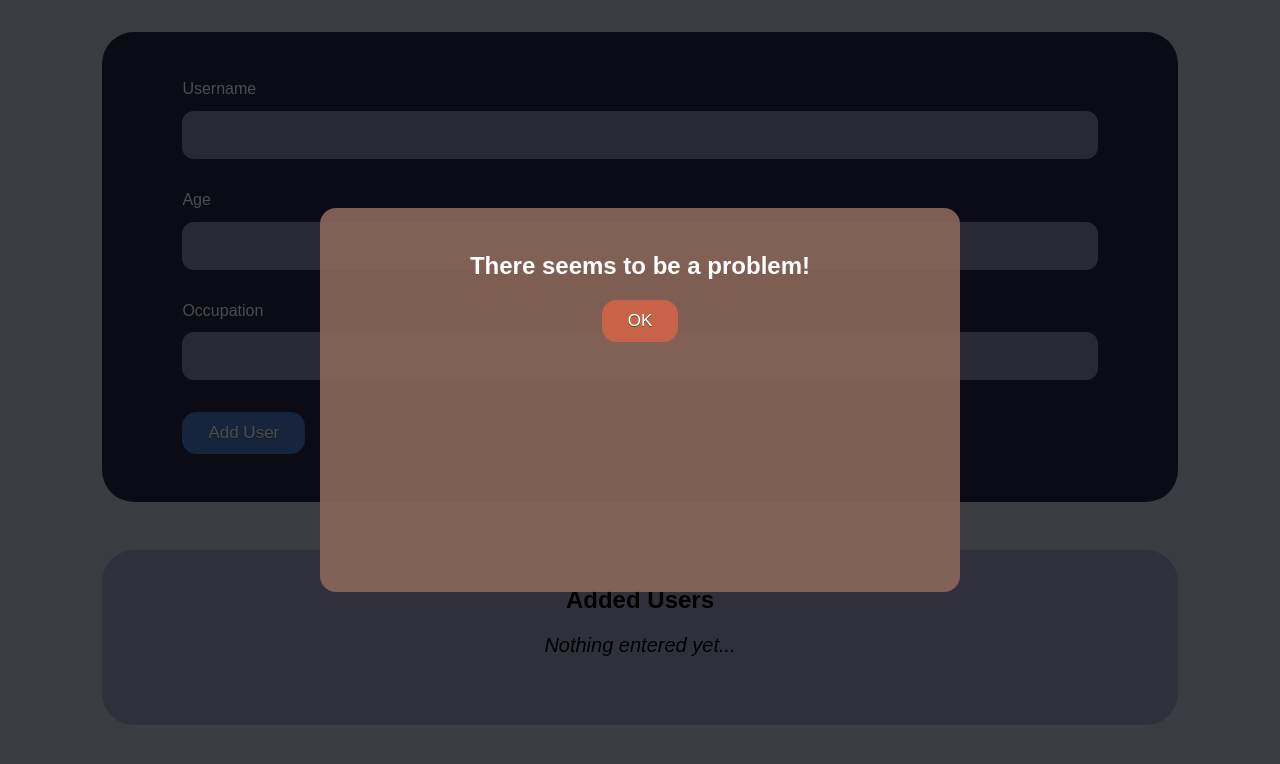
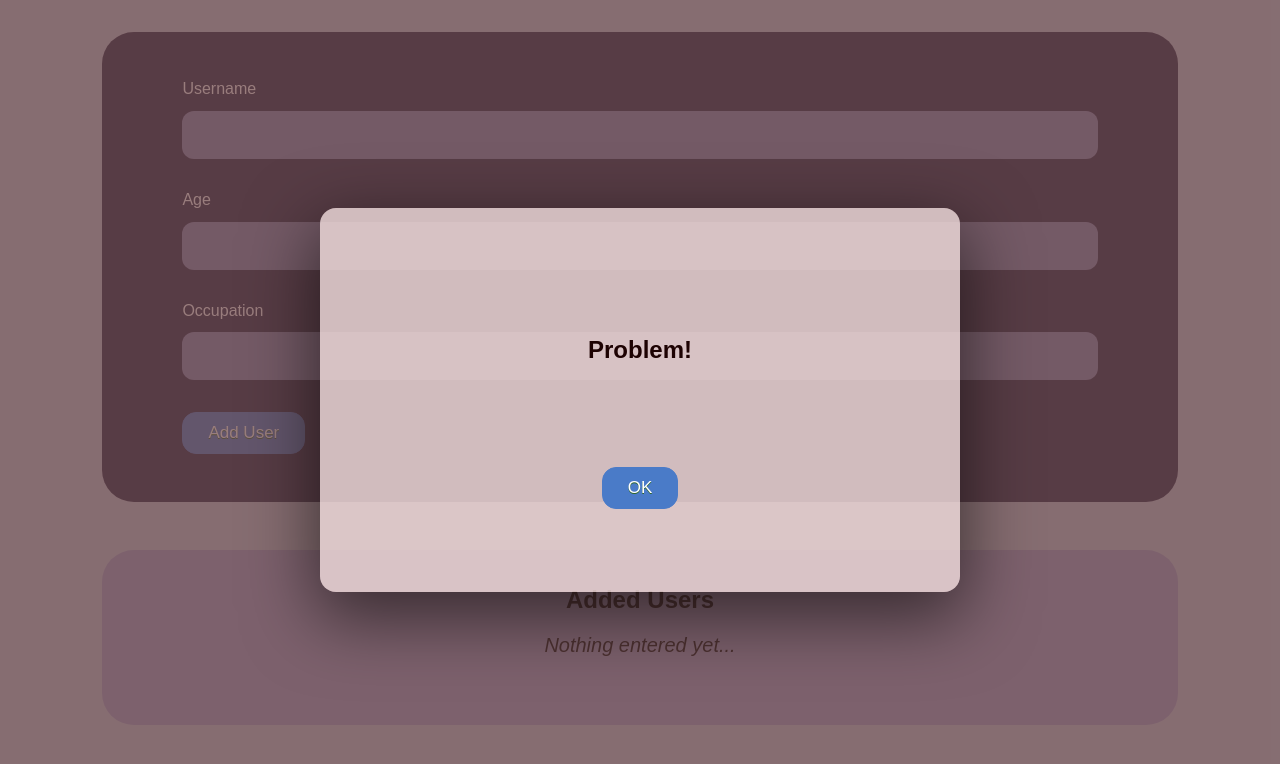
Before and after one commit to codecygen/038_React-Project-Name_List, a React (Create React App) app: page / in a window 1280 px wide. Shown: the top 764 px of the page. Built offline with nearby package versions, Linux system fonts and the light colour scheme.

Commit message:
popup window done

```diff
--- a/src/components/Form/FormInput.js
+++ b/src/components/Form/FormInput.js
@@ -78,17 +78,13 @@ const FormInput = (props) => {
         />
     ));
 
-    const deleteHandler = () => {
-      // This props was needed for only deleting list.
-    };
-
     return (
       <>
         <WarningUI />
         <form onSubmit={formSubmitHandler} className={classes.form}>
             {allInputs}
             <div>
-              <Button deleteList={deleteHandler} color="blue">Add User</ Button>
+              <Button deleteList={() => {}} color="blue">Add User</ Button>
             </div>
         </form>
       </>
--- a/src/components/WarningUI/WarningUI.js
+++ b/src/components/WarningUI/WarningUI.js
@@ -3,15 +3,14 @@ import classes from './WarningUI.module.css';
 import Button from '../Button/Button';
 
 const WarningUI = () => {
-    const deleteHandler = () => {
-        // This props was needed for only deleting list.
-    };
 
     return(
         <section className={classes.section}>
             <div>
-                <h2>There seems to be a problem!</h2>
-                <Button deleteList={deleteHandler} color="red">OK</ Button>
+                <div className={classes.message}>
+                    <h2>Problem!</h2>
+                </div>
+                <Button deleteList={() => {}} color="blue">OK</ Button>
             </div>
         </section>
     );
--- a/src/components/WarningUI/WarningUI.module.css
+++ b/src/components/WarningUI/WarningUI.module.css
@@ -2,15 +2,15 @@
     position: absolute;
     height: 100%;
     width: 100%;
-    background-color: rgba(0,0,0, 0.7 );
+    background-color: rgba(110, 71, 71, 0.7);
     top: 0;
     left: 0;
 }
 
-.section div {
+.section > div {
     height: 30vw;
     width: 50vw;
-    background-color: rgba(139, 102, 89, 0.9);
+    background-color: rgba(240, 220, 220, 0.80);
     color: white;
     position: relative;
     top: 50%;
@@ -20,4 +20,13 @@
     text-align: center;
     padding: 1.5rem;
     z-index: 2;
+    box-shadow: rgba(0, 0, 0, 0.56) 0px 22px 70px 4px;
 }
+
+.message {
+    height: 70%;
+    color: #1d0202;
+    display: flex;
+    flex-direction: column;
+    justify-content: center;
+}
```
